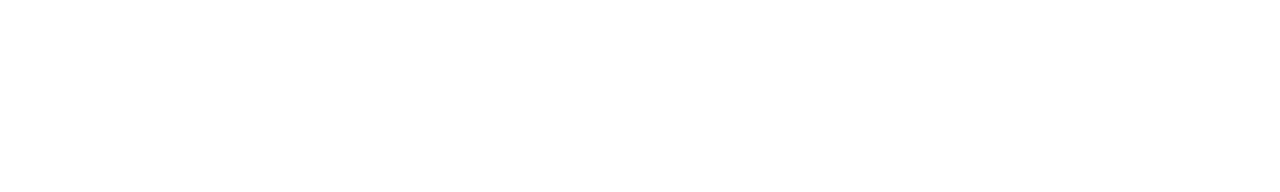
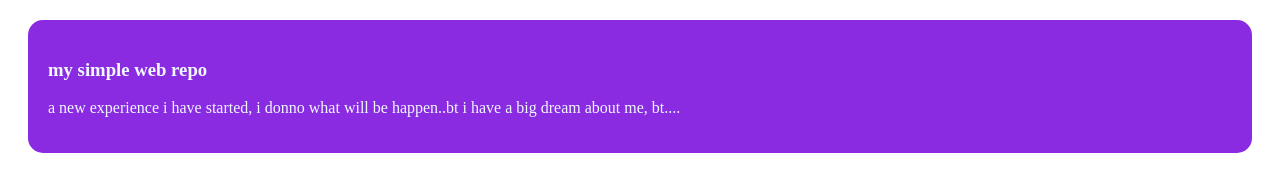
Before and after one commit to Trishh15/my-simple-web-repo, a plain HTML site: page index.html in a window 1280 px wide. Drawn offline with Linux system fonts and the light colour scheme.

Commit message:
added the first blog

```diff
--- a/index.html
+++ b/index.html
@@ -4,8 +4,13 @@
     <meta charset="UTF-8">
     <meta name="viewport" content="width=device-width, initial-scale=1.0">
     <title>my simple web repo</title>
+    <link rel="stylesheet" href="style/blog.css">
 </head>
 <body>
+    <div>
+        <h3>my simple web repo</h3>
+        <p> a new experience i have started, i donno what will be happen..bt i have a big dream about me, bt....</p>
+    </div>
 
 </body>
 </html>
--- /dev/null
+++ b/style/blog.css
@@ -0,0 +1,11 @@
+div{
+    background-color: blueviolet;
+    padding: 20px;
+    text-align: bottom;
+    margin: 20px;
+    border-radius: 15px;
+    color: aliceblue;
+    text-shadow: rgb(18, 20, 20);
+    box-shadow: dimgray;
+
+}
```
